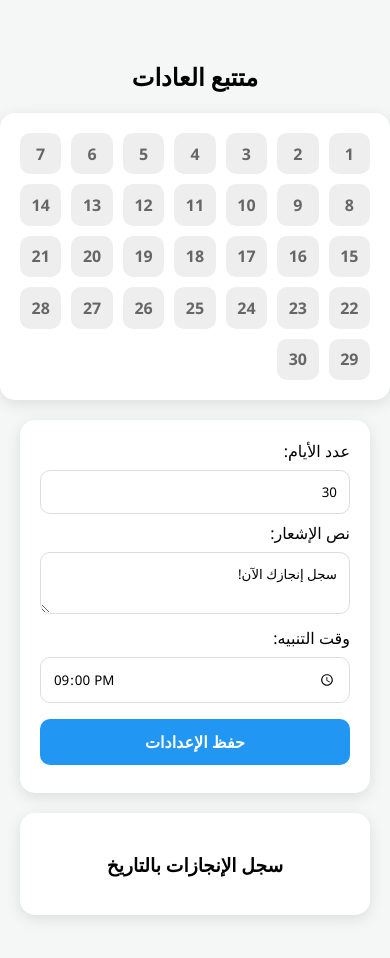
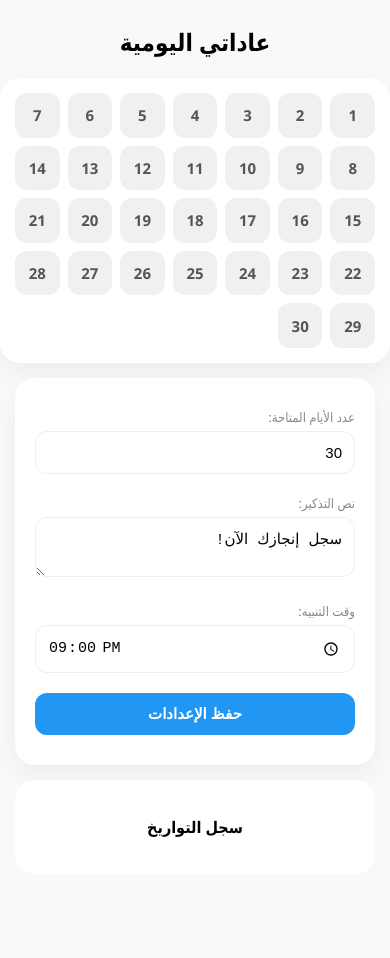
Before and after one commit to wsamenjoy-crypto/date, a plain HTML site: page index.html in a window 390 px wide. After the commit the page ends 929 px from the top, so only its background shows below. Drawn offline with Linux system fonts and the light colour scheme.

Commit message:
Update index.html

```diff
--- a/index.html
+++ b/index.html
@@ -2,60 +2,68 @@
 <html lang="ar" dir="rtl">
 <head>
     <meta charset="UTF-8">
-    <meta name="viewport" content="width=device-width, initial-scale=1.0">
-    <title>تطبيق العادات</title>
+    <meta name="viewport" content="width=device-width, initial-scale=1.0, maximum-scale=1.0, user-scalable=no">
+    <title>مُتتبع العادات</title>
 
+    <meta name="apple-mobile-web-app-capable" content="yes">
     <meta name="mobile-web-app-capable" content="yes">
-    <meta name="apple-mobile-web-app-status-bar-style" content="black">
-    <meta name="apple-mobile-web-app-title" content="عاداتي">
+    <meta name="apple-mobile-web-app-status-bar-style" content="default">
     <link rel="apple-touch-icon" href="https://cdn-icons-png.flaticon.com/512/1067/1067357.png">
 
-    <link rel="manifest" href="data:application/manifest+json,{'name':'تطبيق العادات','short_name':'عاداتي','start_url':'.','display':'standalone','background_color':'#f4f7f6','theme_color':'#2196F3','icons':[{'src':'https://cdn-icons-png.flaticon.com/512/1067/1067357.png','sizes':'512x512','type':'image/png'}]}">
+    <link rel="manifest" href="data:application/manifest+json,{'name':'تطبيق العادات','short_name':'عاداتي','start_url':'index.html','display':'standalone','background_color':'#ffffff','theme_color':'#2196F3','icons':[{'src':'https://cdn-icons-png.flaticon.com/512/1067/1067357.png','sizes':'512x512','type':'image/png'}]}">
 
     <style>
-        :root { --bg: #f4f7f6; --card: #ffffff; --primary: #4caf50; --secondary: #f44336; --accent: #2196F3; }
-        body { font-family: 'Segoe UI', sans-serif; background: var(--bg); margin: 0; padding: 20px; display: flex; flex-direction: column; align-items: center; padding-top: 40px; }
-        .grid { display: grid; grid-template-columns: repeat(7, 1fr); gap: 10px; width: 100%; max-width: 360px; background: var(--card); padding: 20px; border-radius: 15px; box-shadow: 0 4px 15px rgba(0,0,0,0.1); }
-        .day { aspect-ratio: 1; background: #eee; border-radius: 10px; display: flex; align-items: center; justify-content: center; font-size: 16px; cursor: pointer; transition: 0.2s; font-weight: bold; position: relative; color: #666; }
+        :root { --bg: #f8f9fa; --card: #ffffff; --primary: #4caf50; --secondary: #f44336; --accent: #2196F3; }
+        body { font-family: 'Segoe UI', Tahoma, Geneva, Verdana, sans-serif; background: var(--bg); margin: 0; padding: 15px; display: flex; flex-direction: column; align-items: center; }
+        .grid { display: grid; grid-template-columns: repeat(7, 1fr); gap: 8px; width: 100%; max-width: 380px; background: var(--card); padding: 15px; border-radius: 20px; box-shadow: 0 10px 25px rgba(0,0,0,0.05); }
+        .day { aspect-ratio: 1; background: #f0f0f0; border-radius: 12px; display: flex; align-items: center; justify-content: center; font-size: 15px; cursor: pointer; transition: 0.2s; font-weight: bold; color: #555; position: relative; }
         .day.checked { background: var(--primary); color: white; }
         .day.crossed { background: var(--secondary); color: white; }
-        .controls { margin-top: 20px; width: 100%; max-width: 360px; background: var(--card); padding: 20px; border-radius: 15px; box-sizing: border-box; box-shadow: 0 4px 15px rgba(0,0,0,0.1); }
-        input, textarea, button { width: 100%; padding: 12px; margin: 8px 0; border-radius: 10px; border: 1px solid #ddd; box-sizing: border-box; font-family: inherit; }
-        button { background: var(--accent); color: white; font-weight: bold; cursor: pointer; border: none; font-size: 16px; }
-        .history-list { margin-top: 20px; width: 100%; max-width: 360px; background: var(--card); border-radius: 15px; padding: 20px; box-sizing: border-box; box-shadow: 0 4px 15px rgba(0,0,0,0.1); margin-bottom: 50px;}
-        .history-item { border-bottom: 1px solid #eee; padding: 10px 0; display: flex; justify-content: space-between; font-size: 14px; }
-        .status-tag { padding: 3px 8px; border-radius: 5px; color: white; font-weight: bold; font-size: 12px; }
+        .controls { margin-top: 15px; width: 100%; max-width: 380px; background: var(--card); padding: 20px; border-radius: 20px; box-shadow: 0 10px 25px rgba(0,0,0,0.05); box-sizing: border-box; }
+        label { display: block; margin: 10px 0 5px; font-size: 13px; color: #888; }
+        input, textarea, button { width: 100%; padding: 12px; margin-bottom: 10px; border-radius: 12px; border: 1px solid #eee; box-sizing: border-box; font-size: 15px; }
+        button { background: var(--accent); color: white; border: none; font-weight: bold; margin-top: 10px; }
+        .history-list { margin-top: 15px; width: 100%; max-width: 380px; background: var(--card); border-radius: 20px; padding: 20px; box-sizing: border-box; margin-bottom: 40px; }
+        .history-item { border-bottom: 1px solid #f9f9f9; padding: 12px 0; display: flex; justify-content: space-between; align-items: center; }
     </style>
 </head>
 <body>
 
-    <h2>متتبع العادات</h2>
+    <h2 style="margin: 10px 0 20px;">عاداتي اليومية</h2>
+
     <div class="grid" id="habitGrid"></div>
+
     <div class="controls">
-        <label>عدد الأيام:</label>
+        <label>عدد الأيام المتاحة:</label>
         <input type="number" id="daysCount" value="30">
-        <label>نص الإشعار:</label>
+        <label>نص التذكير:</label>
         <textarea id="notifText" rows="2"></textarea>
         <label>وقت التنبيه:</label>
         <input type="time" id="notifTime">
         <button onclick="saveSettings()">حفظ الإعدادات</button>
     </div>
+
     <div class="history-list">
-        <h3 style="text-align:center">سجل الإنجازات بالتاريخ</h3>
+        <h3 style="text-align:center; font-size: 16px;">سجل التواريخ</h3>
         <div id="listContainer"></div>
     </div>
 
     <script>
+        // تسجيل الـ Service Worker لجعل المتصفح يراه كتطبيق
+        if ('serviceWorker' in navigator) {
+            navigator.serviceWorker.register('sw.js');
+        }
+
         const grid = document.getElementById('habitGrid');
         const listContainer = document.getElementById('listContainer');
         const daysInput = document.getElementById('daysCount');
         const timeInput = document.getElementById('notifTime');
         const textInput = document.getElementById('notifText');
 
-        let habitRecord = JSON.parse(localStorage.getItem('habit_record_final')) || {};
-        daysInput.value = localStorage.getItem('conf_days') || 30;
-        timeInput.value = localStorage.getItem('conf_time') || "21:00";
-        textInput.value = localStorage.getItem('conf_text') || "سجل إنجازك الآن!";
+        let habitRecord = JSON.parse(localStorage.getItem('habit_final_store')) || {};
+        daysInput.value = localStorage.getItem('c_days') || 30;
+        timeInput.value = localStorage.getItem('c_time') || "21:00";
+        textInput.value = localStorage.getItem('c_text') || "سجل إنجازك الآن!";
 
         function render() {
             grid.innerHTML = '';
@@ -69,9 +77,8 @@
                     dayEl.classList.add(habitRecord[i].status === 'check' ? 'checked' : 'crossed');
                     const item = document.createElement('div');
                     item.className = 'history-item';
-                    const color = habitRecord[i].status === 'check' ? '#4caf50' : '#f44336';
-                    const text = habitRecord[i].status === 'check' ? 'تم' : 'فشل';
-                    item.innerHTML = `<span>مربع ${i} - ${habitRecord[i].date}</span> <span class="status-tag" style="background:${color}">${text}</span>`;
+                    const icon = habitRecord[i].status === 'check' ? '✅' : '❌';
+                    item.innerHTML = `<span>مربع ${i} - ${habitRecord[i].date}</span> <span>${icon}</span>`;
                     listContainer.prepend(item);
                 }
                 let timer;
@@ -85,14 +92,14 @@
             const today = new Date().toLocaleDateString('en-GB');
             if (habitRecord[id] && habitRecord[id].status === status) delete habitRecord[id];
             else habitRecord[id] = { status: status, date: today };
-            localStorage.setItem('habit_record_final', JSON.stringify(habitRecord));
+            localStorage.setItem('habit_final_store', JSON.stringify(habitRecord));
             render();
         }
 
         function saveSettings() {
-            localStorage.setItem('conf_days', daysInput.value);
-            localStorage.setItem('conf_time', timeInput.value);
-            localStorage.setItem('conf_text', textInput.value);
+            localStorage.setItem('c_days', daysInput.value);
+            localStorage.setItem('c_time', timeInput.value);
+            localStorage.setItem('c_text', textInput.value);
             alert("تم الحفظ!");
             render();
             if ("Notification" in window) Notification.requestPermission();
@@ -101,8 +108,8 @@
         setInterval(() => {
             const now = new Date();
             const cur = `${String(now.getHours()).padStart(2, '0')}:${String(now.getMinutes()).padStart(2, '0')}`;
-            if (cur === localStorage.getItem('conf_time') && now.getSeconds() === 0) {
-                new Notification(now.toLocaleDateString('en-GB'), { body: localStorage.getItem('conf_text') });
+            if (cur === localStorage.getItem('c_time') && now.getSeconds() === 0) {
+                new Notification(now.toLocaleDateString('en-GB'), { body: localStorage.getItem('c_text') });
             }
         }, 1000);
         render();
```
